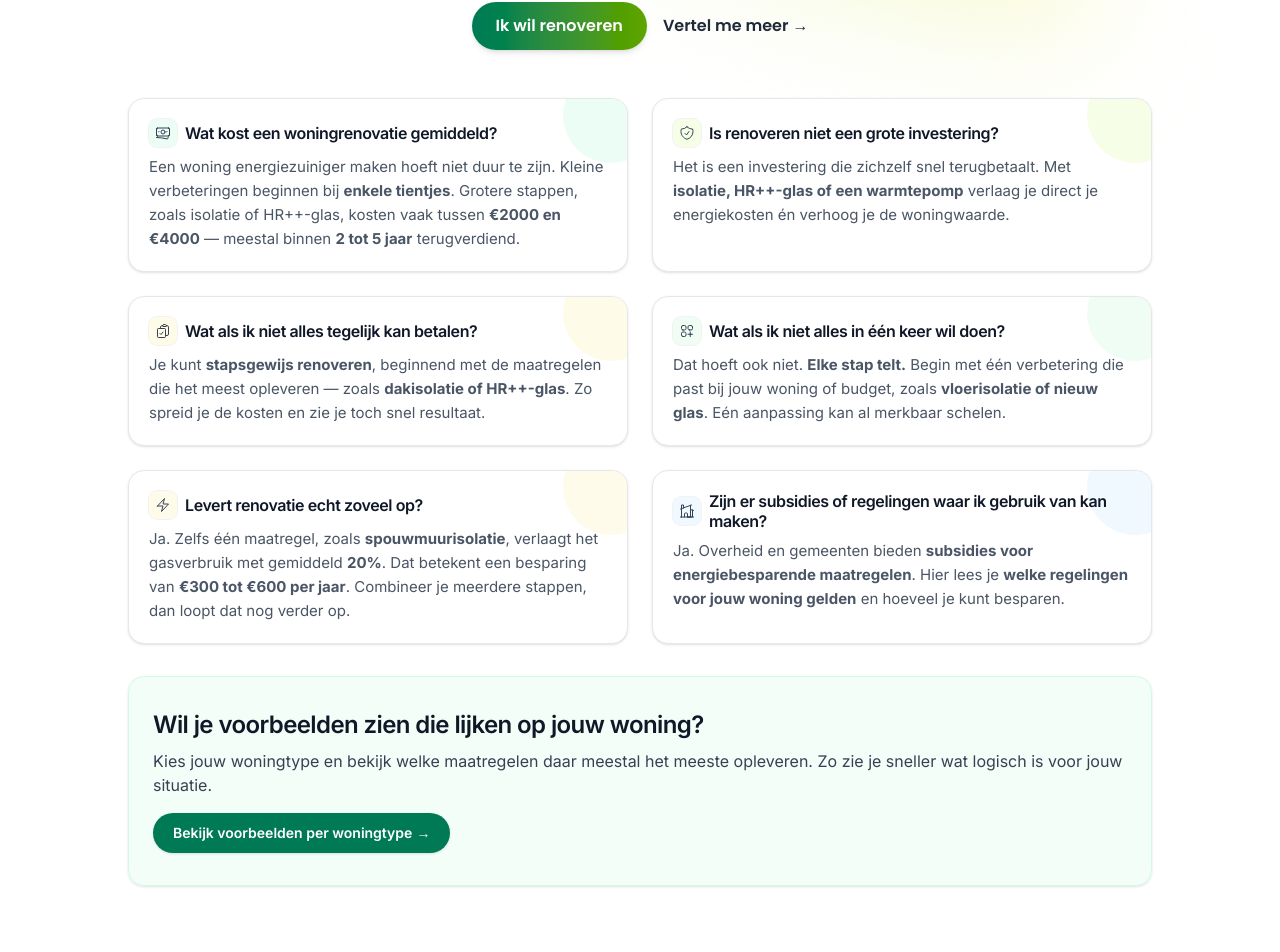
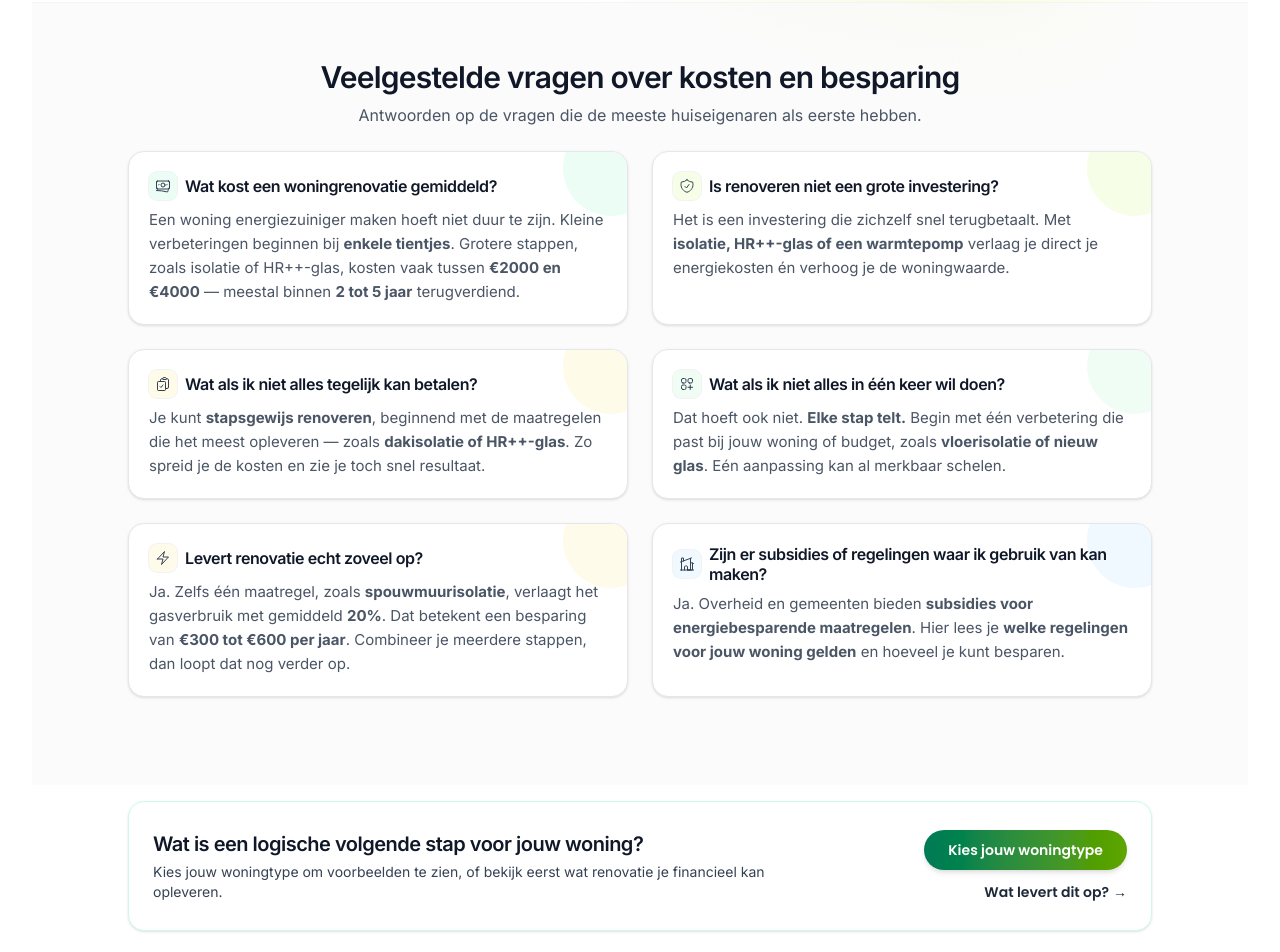
Before and after one commit to tjmichiels/renoveerjewoning, a Next.js app: page / in a window 1280 px wide. Shown: the part 579-1531 px from the top of the page. Built offline with nearby package versions, Linux system fonts and the light colour scheme.

Commit message:
Homepage (CTA's) verbeterd, secties opgebroken

```diff
--- a/app/components/home/Hero.tsx
+++ b/app/components/home/Hero.tsx
@@ -1,58 +1,31 @@
-import Link from "next/link";
+// app/components/home/Hero.tsx
 import QuickBenefits from "./QuickBenefits";
 import GradientBlob from "../layout/GradientBlob";
 
-type CTA = { label: string; href: string };
 export default function Hero({
                                  title,
                                  subtitle,
-                                 ctaPrimary,
-                                 ctaSecondary,
-                                 blob = {from: "from-indigo-200", via: "via-sky-200", to: "to-emerald-200"},
+                                 blob = { from: "from-indigo-200", via: "via-sky-200", to: "to-emerald-200" },
                              }: {
     title: string;
     subtitle: string;
-    ctaPrimary: CTA;
-    ctaSecondary?: CTA;
     blob?: { from: string; via: string; to: string };
 }) {
     return (
         <section className="relative mx-auto max-w-4xl pt-12 pb-0 text-center">
-            <GradientBlob from={blob.from} via={blob.via} to={blob.to}/>
+            <GradientBlob from={blob.from} via={blob.via} to={blob.to} />
 
             <h1 className="font-emphasis text-5xl tracking-tight text-balance text-gray-900 sm:text-6xl">
                 Weet je dat jouw woning je elk jaar{" "}
-                <span className="font-extrabold text-emerald-700">
-                honderden euro’s
-                </span>{" "}
+                <span className="font-extrabold text-emerald-700">honderden euro’s</span>{" "}
                 kan opleveren?
             </h1>
-
 
             <p className="mt-6 text-lg font-medium text-pretty text-gray-800 sm:text-xl/8 font-friendly">
                 {subtitle}
             </p>
 
-            <QuickBenefits/>
-
-
-
-            <div className="mt-10 flex items-center justify-center gap-x-4 pb-6">
-                <Link
-                    href={ctaPrimary.href}
-                    className="font-emphasis rounded-full bg-gradient-to-r from-emerald-700 to-lime-600 px-6 py-3 text-base font-semibold text-white shadow-md hover:opacity-90 hover:shadow-lg transition"
-                >
-                    {ctaPrimary.label}
-                </Link>
-                {ctaSecondary && (
-                    <Link
-                        href={ctaSecondary.href}
-                        className="font-emphasis text-base font-semibold text-gray-800 hover:text-emerald-700 flex items-center gap-1"
-                    >
-                        {ctaSecondary.label} <span aria-hidden="true">→</span>
-                    </Link>
-                )}
-            </div>
+            <QuickBenefits />
         </section>
     );
 }
--- a/app/page.tsx
+++ b/app/page.tsx
@@ -1,12 +1,12 @@
 // app/page.tsx
-import {Metadata} from "next";
+import { Metadata } from "next";
+import Link from "next/link";
 import Header from "./components/layout/Header";
 import Hero from "./components/home/Hero";
 import FaqList from "./components/faq/FaqList";
-import {faqTopSix} from "./content/faqs";
-import {palettes} from "./lib/theme";
-import {NAV} from "./content/navigation";
-import Link from "next/link";
+import { faqTopSix } from "./content/faqs";
+import { palettes } from "./lib/theme";
+import { NAV } from "./content/navigation";
 
 export const metadata: Metadata = {
     title: "Renoveer je woning – inzicht in kosten en besparing",
@@ -17,47 +17,66 @@ export const metadata: Metadata = {
 export default function Home() {
     return (
         <div className="bg-white">
-            <Header navigation={NAV}/>
+            <Header navigation={NAV} />
 
             <main className="relative isolate min-h-screen px-6 pt-0 lg:px-8">
+                {/* HERO */}
                 <Hero
                     title="Weet je dat jouw woning je elk jaar honderden euro’s kan opleveren?"
                     subtitle="In veel woningen verdwijnt tot een kwart van de warmte via muren, vloeren en ramen. Door te isoleren en oude installaties te vervangen, kun je elk jaar honderden euro’s besparen, terwijl je woning comfortabeler en duurzamer wordt."
-                    ctaPrimary={{label: "Ik wil renoveren", href: "#"}}
-                    ctaSecondary={{label: "Vertel me meer", href: "/faq#more"}}
-                    blob={{from: "from-emerald-200", via: "via-yellow-200", to: "to-sky-200"}}
+                    blob={{ from: "from-emerald-200", via: "via-yellow-200", to: "to-sky-200" }}
                 />
 
-                <section aria-labelledby="faq" className="mx-auto max-w-5xl py-0">
-                    <h2 id="faq" className="sr-only">Veelgestelde vragen</h2>
+                {/* FAQ-BAND */}
+                <section
+                    aria-labelledby="faq-heading"
+                    className="mt-10 w-full border-t border-gray-100 bg-gray-50/70"
+                >
+                    <div className="mx-auto max-w-5xl py-10 sm:py-14">
+                        <h2
+                            id="faq-heading"
+                            className="text-2xl sm:text-3xl font-semibold tracking-tight text-gray-900 text-center"
+                        >
+                            Veelgestelde vragen over kosten en besparing
+                        </h2>
+                        <p className="mt-2 text-sm sm:text-base text-gray-600 text-center">
+                            Antwoorden op de vragen die de meeste huiseigenaren als eerste hebben.
+                        </p>
 
-                    <FaqList
-                        items={faqTopSix}
-                        palette={palettes.greenYellow}
-                        columns={2}
-                    />
+                        <div className="mt-6">
+                            <FaqList items={faqTopSix} palette={palettes.greenYellow} columns={2} />
+                        </div>
+                    </div>
                 </section>
 
-                {/* Nieuwe callout naar woningtypes */}
+                {/* CTA-SECTIE ONDER FAQ */}
                 <section className="mx-auto max-w-5xl pb-20">
-                    <div className="rounded-2xl border border-emerald-100 bg-emerald-50/60 px-6 py-6 sm:py-8 shadow-sm">
-                        <h2 className="text-xl sm:text-2xl font-semibold text-gray-900">
-                            Wil je voorbeelden zien die lijken op jouw woning?
+                    <div className="mt-4 rounded-2xl border border-emerald-100 bg-white px-6 py-6 sm:py-7 shadow-sm">
+                        <div className="flex flex-col gap-4 sm:flex-row sm:items-center sm:justify-between">
+                            <div>
+                                <h2 className="text-lg sm:text-xl font-semibold text-gray-900">
+                                    Wat is een logische volgende stap voor jouw woning?
                                 </h2>
-                        <p className="mt-2 text-sm sm:text-base text-gray-700">
-                            Kies jouw woningtype en bekijk welke maatregelen daar meestal het meeste opleveren.
-                            Zo zie je sneller wat logisch is voor jouw situatie.
+                                <p className="mt-1 text-sm text-gray-700">
+                                    Kies jouw woningtype om voorbeelden te zien, of bekijk eerst wat renovatie
+                                    je financieel kan opleveren.
                                 </p>
-                        <div className="mt-4">
+                            </div>
+
+                            <div className="flex flex-wrap gap-3 sm:justify-end">
                                 <Link
                                     href="/woningtypes"
-                                className="inline-flex items-center rounded-full bg-emerald-700 px-5 py-2.5 text-sm font-semibold text-white shadow-sm hover:bg-emerald-800"
+                                    className="font-emphasis rounded-full bg-gradient-to-r from-emerald-700 to-lime-600 px-6 py-2.5 text-sm font-semibold text-white shadow-md hover:opacity-90 hover:shadow-lg transition"
                                 >
-                                Bekijk voorbeelden per woningtype
-                                <span className="ml-1" aria-hidden>
-                  →
-                </span>
+                                    Kies jouw woningtype
                                 </Link>
+                                <Link
+                                    href="/financieel"
+                                    className="font-emphasis text-sm font-semibold text-gray-800 hover:text-emerald-700 flex items-center gap-1"
+                                >
+                                    Wat levert dit op? <span aria-hidden="true">→</span>
+                                </Link>
+                            </div>
                         </div>
                     </div>
                 </section>
```
Lines whose indentation alone changed are shown as unchanged.
